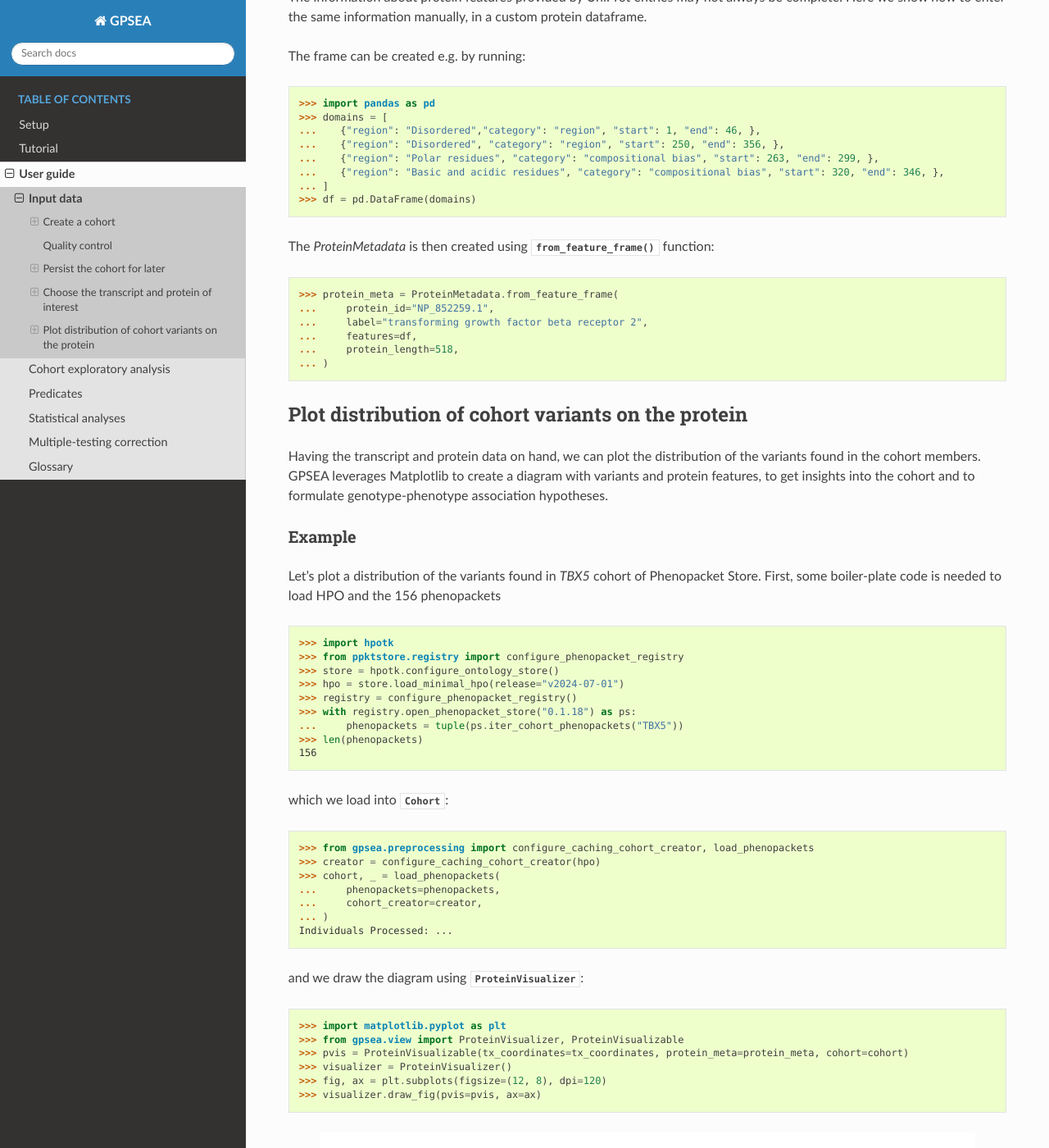
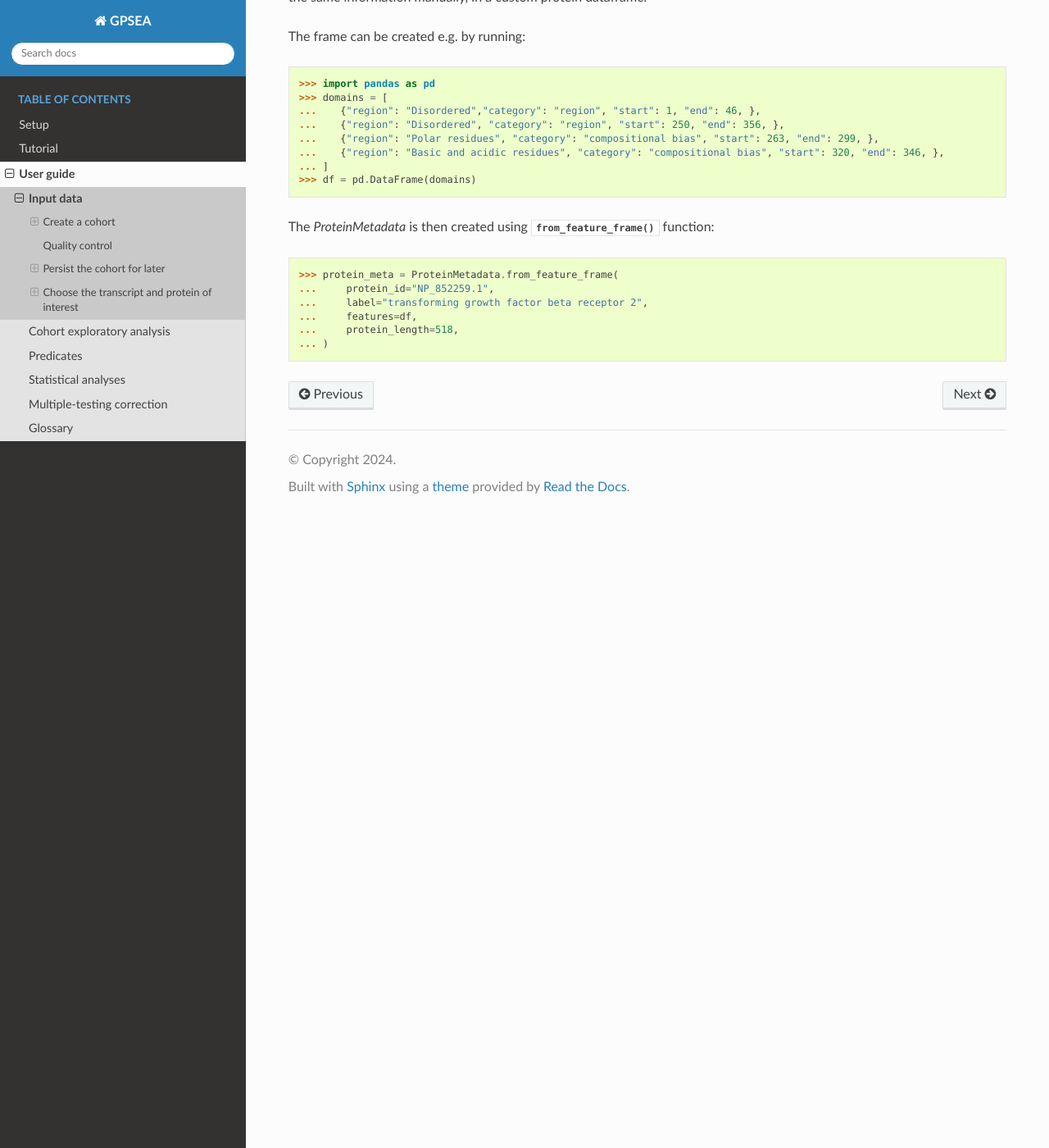
Before and after one commit to monarch-initiative/gpsea, a Sphinx documentation site: the page built from docs/user-guide/input-data.rst, in a window 1280 px wide and 1400 px high, scrolled down 8320 px. Shown: the whole window at 82% size. Built offline with Sphinx 7.4.7 and the Read the Docs theme 3.1.0, drawn with Linux system fonts in a browser that asks for light colours; pages that are not in the unit, such as notebooks, are missing from menus; some of the changed text lies outside the part shown.

```diff
--- a/docs/user-guide/input-data.rst
+++ b/docs/user-guide/input-data.rst
@@ -460,59 +460,3 @@ The `ProteinMetadata` is then created using :func:`~gpsea.model.ProteinMetadata.
 ...     features=df,
 ...     protein_length=518,
 ... )
-
-
-***************************************************
-Plot distribution of cohort variants on the protein
-***************************************************
-
-Having the transcript and protein data on hand, we can plot the distribution of the variants found in the cohort members.
-GPSEA leverages Matplotlib to create a diagram with variants and protein features,
-to get insights into the cohort and to formulate genotype-phenotype association hypotheses.
-
-
-Example
-=======
-
-Let's plot a distribution of the variants found in *TBX5* cohort of Phenopacket Store.
-First, some boiler-plate code is needed to load HPO and the 156 phenopackets
-
->>> import hpotk
->>> from ppktstore.registry import configure_phenopacket_registry
->>> store = hpotk.configure_ontology_store()
->>> hpo = store.load_minimal_hpo(release="v2024-07-01")
->>> registry = configure_phenopacket_registry()
->>> with registry.open_phenopacket_store("0.1.18") as ps:
-...     phenopackets = tuple(ps.iter_cohort_phenopackets("TBX5"))
->>> len(phenopackets)
-156
-
-which we load into :class:`~gpsea.model.Cohort`:
-
->>> from gpsea.preprocessing import configure_caching_cohort_creator, load_phenopackets
->>> creator = configure_caching_cohort_creator(hpo)
->>> cohort, _ = load_phenopackets(  # doctest: +ELLIPSIS, +NORMALIZE_WHITESPACE
-...     phenopackets=phenopackets,
-...     cohort_creator=creator,
-... )
-Individuals Processed: ...
-
-and we draw the diagram using :class:`~gpsea.view.ProteinVisualizer`:
-
->>> import matplotlib.pyplot as plt
->>> from gpsea.view import ProteinVisualizer, ProteinVisualizable
->>> pvis = ProteinVisualizable(tx_coordinates=tx_coordinates, protein_meta=protein_meta, cohort=cohort)
->>> visualizer = ProteinVisualizer()
->>> fig, ax = plt.subplots(figsize=(12, 8), dpi=120)
->>> visualizer.draw_fig(pvis=pvis, ax=ax)
-
-
-.. image:: img/TBX5_gpsea_with_uniprot_domains.png
-   :alt: TBX5 (Q99593, UniProt entry)
-   :align: center
-   :width: 800px
-
-.. doctest::
-  :hide:
-
-  >>> if _overwrite: fig.tight_layout(); fig.savefig('docs/user-guide/img/TBX5_gpsea_with_uniprot_domains.png')
--- a/docs/user-guide/reports/tbx5_cohort_info.html
+++ b/docs/user-guide/reports/tbx5_cohort_info.html
@@ -151,7 +151,7 @@
 
 
 
-    1 individual had disease onset information
+    52 individuals had disease onset information
     and 0 had information about the age of last encounter.
   </p>
 
```
Also changed, not shown: docs/report/tbx5_all_variants.html (+217 -217 lines), docs/report/tbx5_cohort_info.html (+5 -5 lines), docs/user-guide/exploratory.rst (+26 -21 lines), docs/user-guide/reports/tbx5_protein_info.html (+31 -7 lines), docs/img/rere_phenotype_score_boxplot.png, docs/img/tutorial/tbx5_protein_diagram.png, docs/img/umod_km_curves.png, docs/user-guide/img/TBX5_gpsea_with_uniprot_domains.png (deleted), docs/user-guide/img/TBX5_protein_diagram.png.
